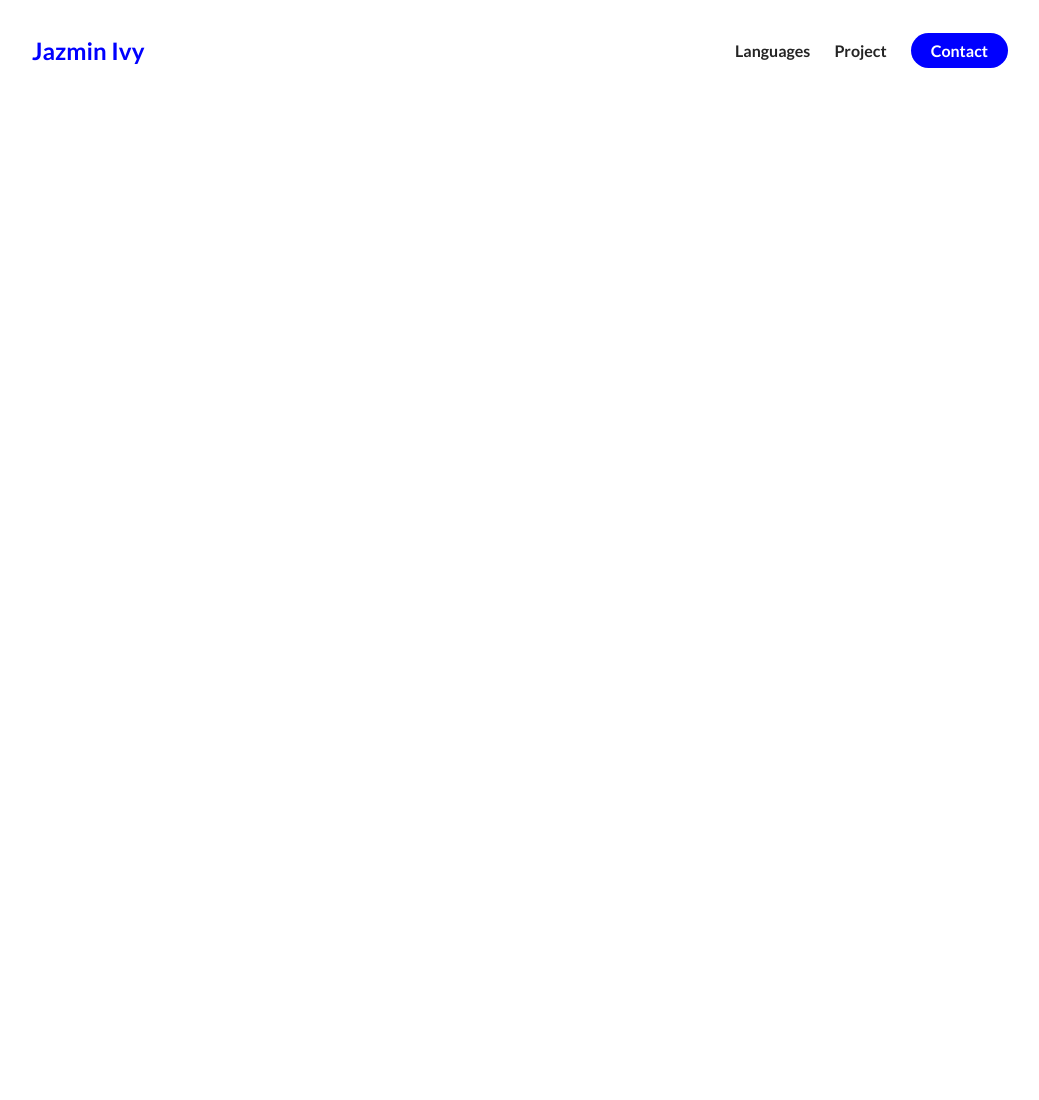
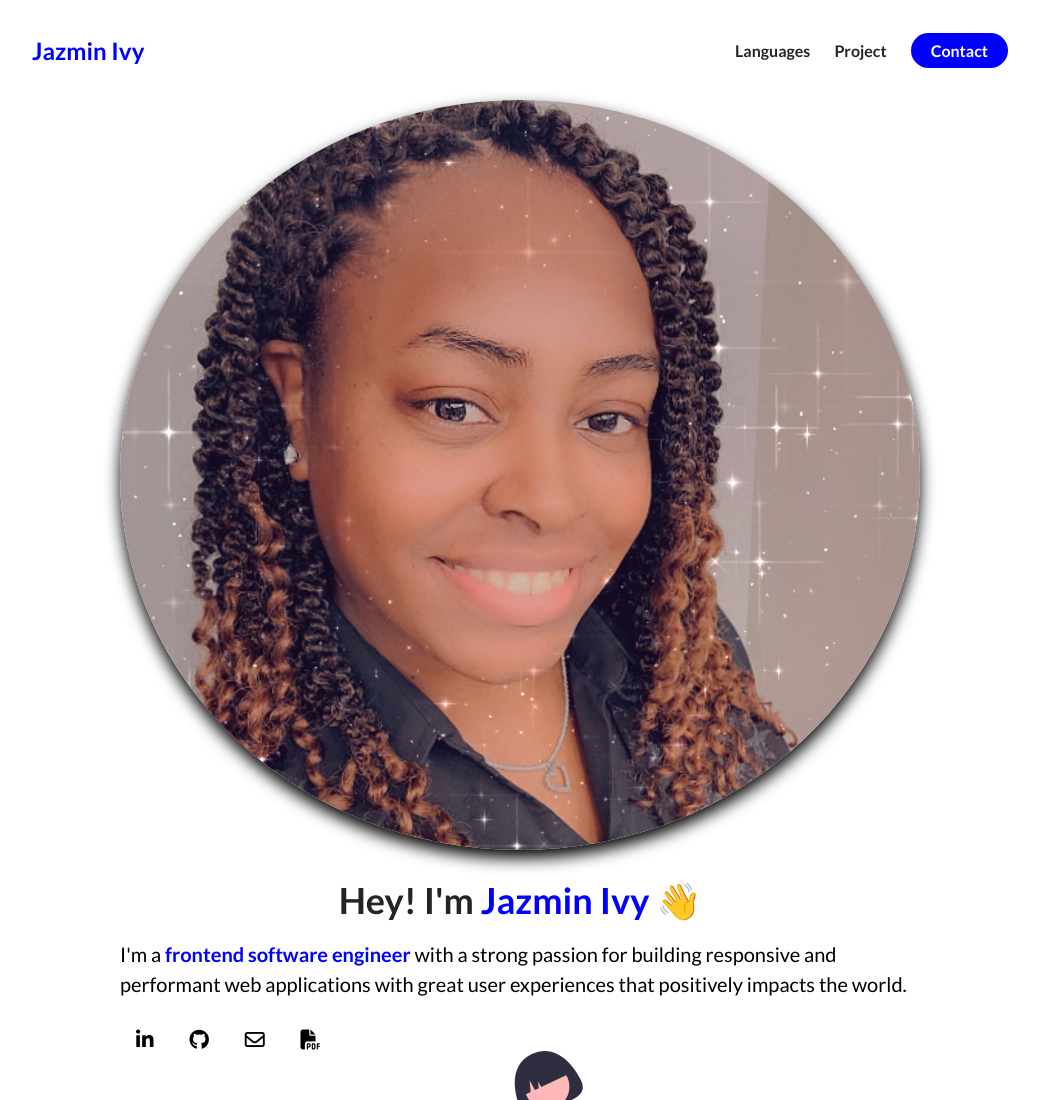
Before and after one commit to JustJaz89/MyPortfolio, a plain HTML site: page index.html in a window 1280 px wide. Shown: the top 1100 px of the page, without its empty margins (120-1159 px from the left). Before the commit the page ends 800 px from the top, so only its background shows below. Drawn offline with Linux system fonts and the light colour scheme.

Commit message:
Added About Me section

```diff
--- a/index.html
+++ b/index.html
@@ -5,6 +5,7 @@
     <meta name="viewport" content="width=device-width, initial-scale=1.0">
     <title>Document</title>
     <link rel="stylesheet" href="./styles.css">
+    <script src="https://kit.fontawesome.com/c8e4d183c2.js" crossorigin="anonymous"></script>
 </head>
 <body>
     <section id="about-me">
@@ -33,6 +34,38 @@
                 </li>
             </ul>
         </nav>
+        <div class="flex flex-1">
+            <div class="about-me__info row">
+                <div class="about-me__info--container">
+                    <figure class="about-me__picture--mask">
+                        <img src="./assets/Snapchat-1926784811.jpg" class="about-me__picture" alt="Picture of Me">
+                    </figure>
+                    <h1 class="about-me__info--title">
+                        Hey! I'm <span class="text--blue">Jazmin Ivy</span> 👋
+                    </h1>
+                    <p class="about-me__info--para">
+                        I'm a <strong class="text--blue">frontend software engineer</strong> with a strong passion for building responsive and performant web applications with great user experiences that positively impacts the world.
+                    </p>
+                    <div class="about-me__links">
+                        <a href="" class="about-me__link">
+                            <i class="fab fa-linkedin-in"></i>
+                        </a>
+                        <a href="" class="about-me__link">
+                            <i class="fab fa-github"></i>
+                        </a>
+                        <a href="" class="about-me__link">
+                            <i class="far fa-envelope"></i>
+                        </a>
+                        <a href="" class="about-me__link">
+                            <i class="fas fa-file-pdf"></i>
+                        </a>
+                    </div>
+                </div>
+                <figure class="about-me__img--container">
+                    <img src="./assets/undraw_building_websites_i78t.svg" class="about-me__img" alt="">
+                </figure>
+            </div>
+        </div>
     </section>
 </body>
 </html>
--- a/styles.css
+++ b/styles.css
@@ -13,6 +13,10 @@ h1, h2, h3, h4, h5, h6, span {
     line-height: 1.25;
 }
 
+h1 {
+    font-size: 36px;
+}
+
 p {
     line-height: 1.5;
     font-size: 16px;
@@ -20,6 +24,24 @@ p {
 
 li {
     list-style-type: none;
+}
+
+.flex {
+    display: flex;
+}
+
+.flex-1 {
+    flex: 1;
+}
+
+.row {
+    width: 100%;
+    max-width: 800px;
+    margin: 0 auto;
+}
+
+.text--blue {
+    color: blue;
 }
 
 /* NAVIGATION BAR */
@@ -63,3 +85,67 @@ nav {
     margin: 0 12px;
     font-weight: bold;
 }
+
+/* ABOUT ME */
+
+#about-me {
+    min-height: 100vh;
+    display: flex;
+    flex-direction: column;
+}
+
+.about-me__info {
+    display: flex;
+    flex-direction: column;
+}
+
+.about-me__info-container {
+    display: flex;
+    flex-direction: column;
+    align-items: center;
+    max-width: 600px;
+    margin: 0 auto;
+    text-align: center;
+}
+
+.about-me__picture--mask {
+    width: 100%;
+    height: 750px;
+    border-radius: 50%;
+    overflow: hidden;
+    box-shadow: 0 8px 16px rgba(0, 0, 0, 1);
+    margin-bottom: 28px;
+}
+
+.about-me__picture {
+    width: 100%;
+
+    /* Improving my own picture */
+    transform: scale(1);
+}
+
+.about-me__info--title {
+    margin-bottom: 16px;
+}
+
+.about-me__info--para {
+    font-size: 20px;
+    margin-bottom: 28px;
+}
+
+.about-me__link {
+    font-size: 20px;
+    color: black;
+    text-decoration: none;
+    padding: 0 16px;
+}
+
+.about-me__img--container {
+    flex: 1;
+    display: flex;
+    align-items: center;
+}
+
+.about-me__img {
+    width: 100%;
+}
```
Also changed, not shown: assets/undraw_building_websites_i78t.svg (added).
